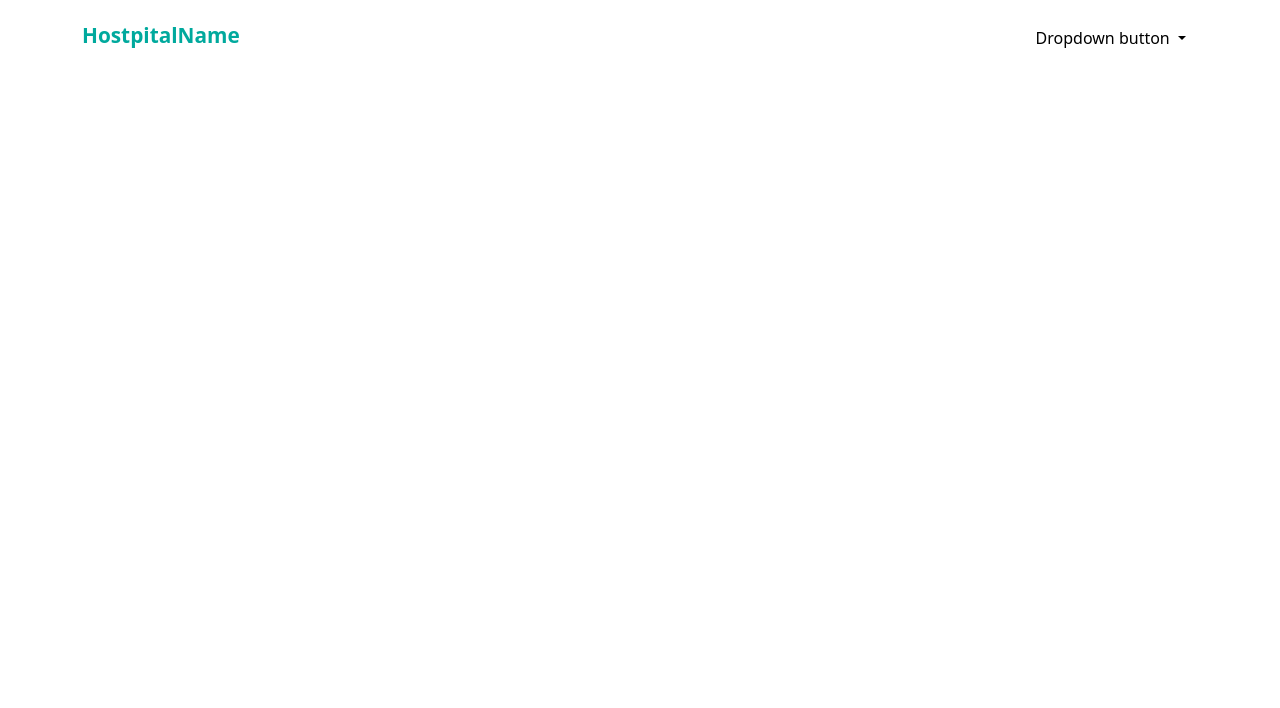
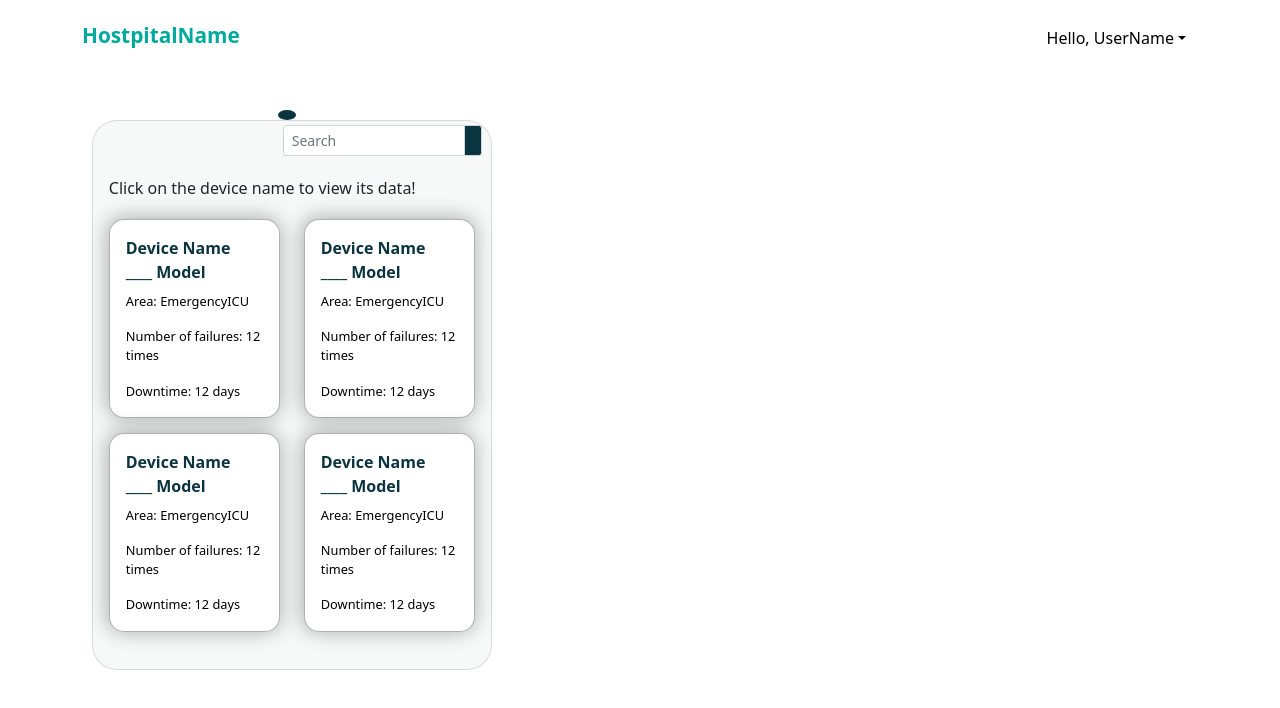
Before and after one commit to BadMemory00/CriticalConditionFrontend, a Vue app: page /#/subuser in a window 1280 px wide. Shown: the top 708 px of the page. Built offline with nearby package versions, Linux system fonts and the light colour scheme.

Commit message:
home page subuser

```diff
--- a/src/components/NavSubuser.vue
+++ b/src/components/NavSubuser.vue
@@ -1,9 +1,9 @@
 <template>
   <div>
-
-      <p class="HName fw-bold">HostpitalName</p>
-
-    <div class="dropdown dDown">
+      <div class="HName text-start">
+      <p class=" fw-bold">HostpitalName</p>
+      </div>
+    <div class="dropdown dDown text-end">
       <button
         class="btn button btn-secondary dropdown-toggle"
         type="button"
@@ -11,13 +11,14 @@
         data-bs-toggle="dropdown"
         aria-expanded="false"
       >
-        Dropdown button
+        Hello, <span>UserName</span>
       </button>
       <ul class="dropdown-menu" aria-labelledby="dropdownMenuButton1">
         <li><a class="dropdown-item Log" href="#"><font-awesome-icon class="icon1" icon="fa-solid fa-right-from-bracket" />LogOut</a></li>
 
       </ul>
     </div>
+
 
   </div>
 </template>
@@ -32,7 +33,7 @@ export default {
 .HName{
   float: left;
   color: #00A99D;
-  /* font-weight: bold; */
+  display: flex;
   font-size: 1.3rem;
 }
 .dDown{
--- a/src/components/SubUserContent.vue
+++ b/src/components/SubUserContent.vue
@@ -0,0 +1,159 @@
+<template>
+  <div class="Content">
+    <div class="row">
+      <div class="col-md-6">
+        <div class="card caard">
+          <form>
+            <button type="submit" class="btn btn-sm add">
+              <font-awesome-icon icon="fa-solid fa-plus" class="icon-2" />
+            </button>
+          </form>
+          <form class="input-group">
+            <div class="input-group input-group-sm w-50 align-end">
+              <input
+                type="search"
+                class="form-control form-control-sm search"
+                placeholder="Search"
+              />
+              <button
+                type="submit"
+                class="btn-search input-group-text text-end"
+              >
+                <font-awesome-icon
+                  icon="fa-solid fa-magnifying-glass"
+                  class="icon-2"
+                />
+              </button>
+            </div>
+          </form>
+           <p class="card-title text-device mx-3 ">Click on the device name to view its data!</p>
+           <div class="card-body">
+               <div class="row">
+                   <div class="col-md-6">
+                       <div class="card card-2">
+                           <div class="card-body">
+                         <div class="card-title color-txt-2 ">Device Name
+                              <font-awesome-icon icon="fa-solid fa-ellipsis-vertical" class="float-end" />
+                         <br>
+                         <span>____ Model</span>
+                        </div><!-- card-title -->
+                        <p class="fw-light card-text card-text-edit">Area: <span>EmergencyICU</span></p>
+                        <p class="fw-light card-text card-text-edit">Number of failures: <span>12 times</span></p>
+                        <p class="fw-light card-text card-text-edit">Downtime: <span>12 days</span></p>
+                        </div><!-- card-body -->
+                       </div><!-- card -->
+                   </div>
+                   <div class="col-md-6">
+                       <div class="card  card-2">
+                           <div class="card-body">
+                         <div class="card-title color-txt-2 ">Device Name
+                              <font-awesome-icon icon="fa-solid fa-ellipsis-vertical" class="float-end" />
+                         <br>
+                         <span>____ Model</span>
+                        </div><!-- card-title -->
+                        <p class="fw-light card-text card-text-edit">Area: <span>EmergencyICU</span></p>
+                        <p class="fw-light card-text card-text-edit">Number of failures: <span>12 times</span></p>
+                        <p class="fw-light card-text card-text-edit">Downtime: <span>12 days</span></p>
+                        </div><!-- card-body -->
+                       </div><!-- card -->
+                   </div>
+               </div>
+               <div class="row">
+                   <div class="col-md-6">
+                       <div class="card card-2">
+                           <div class="card-body">
+                         <div class="card-title color-txt-2">Device Name
+                              <font-awesome-icon icon="fa-solid fa-ellipsis-vertical" class="float-end" />
+                         <br>
+                         <span>____ Model</span>
+                        </div><!-- card-title -->
+                        <p class="fw-light card-text card-text-edit">Area: <span>EmergencyICU</span></p>
+                        <p class="fw-light card-text card-text-edit">Number of failures: <span>12 times</span></p>
+                        <p class="fw-light card-text card-text-edit">Downtime: <span>12 days</span></p>
+                        </div><!-- card-body -->
+                       </div><!-- card -->
+                   </div>
+                   <div class="col-md-6">
+                       <div class="card card-2">
+                           <div class="card-body ">
+                         <div class="card-title color-txt-2">Device Name
+                              <font-awesome-icon icon="fa-solid fa-ellipsis-vertical" class="float-end" />
+                         <br>
+                         <span>____ Model</span>
+                        </div><!-- card-title -->
+                        <p class="fw-light card-text card-text-edit">Area: <span>EmergencyICU</span></p>
+                        <p class="fw-light card-text card-text-edit">Number of failures: <span>12 times</span></p>
+                        <p class="fw-light card-text card-text-edit">Downtime: <span>12 days</span></p>
+                        </div><!-- card-body -->
+                       </div><!-- card -->
+                   </div>
+               </div>
+           </div>
+        </div>
+      </div>
+    </div>
+  </div>
+</template>
+
+<script>
+export default {
+  name: "SubUsercontent",
+};
+</script>
+
+<style>
+.add {
+  background-color: #0a3440;
+  margin-left: 185px;
+  position: relative;
+  top: -15px;
+  margin-bottom: 10px;
+  border-radius: 50%;
+}
+.align-end {
+  margin-left: 190px;
+  top: -20px;
+}
+.text-device{
+    font-weight: 400;
+
+}
+.btn-search {
+  background-color: #0a3440;
+
+}
+.icon-2 {
+  color: white;
+  opacity: 0.85;
+}
+.caard {
+  background-color: #f7f9f8;
+  width: 400px;
+  height: 550px;
+  border-radius: 25px;
+  /* height: 400px; */
+}
+.card-2{
+    border-radius: 15px;
+    border: 1px solid rgba(0, 0, 0, .3);
+    color: black;
+    box-shadow: -1px -1px 20px 1px rgba(0, 0, 0, .3);
+    margin-top: 15px;
+    font-size: .8;
+    position: relative;
+    top: -20px;
+
+
+}
+.card-text-edit{
+    font-size: .8rem;
+}
+.color-txt{
+    color: #00A99D;
+}
+.color-txt-2{
+    color: #0a3440;
+    font-weight: 700;
+
+}
+</style>
--- a/src/views/SubuserHomeView.vue
+++ b/src/views/SubuserHomeView.vue
@@ -1,15 +1,39 @@
 <template>
-  <div class="">
-    <NavSubuser/>
+  <div class="pos-1">
+    <div>
+      <NavSubuser class="pos-2" />
+
+    </div>
+    <div>
+      <SubUsercontent class="pos-3" />
+    </div>
+
   </div>
 </template>
 
 <script>
-import NavSubuser from '@/components/NavSubuser.vue'
+import NavSubuser from '@/components/NavSubuser.vue';
+import SubUsercontent from '@/components/SubUserContent.vue';
+
 export default {
   components:{
     NavSubuser,
+    SubUsercontent,
 
   }
 }
 </script>
+
+<style>
+.pos-1{
+  position: relative;
+}
+.pos-2{
+  position: relative;
+}
+.pos-3{
+  position: relative;
+  top: 100px;
+  left: -160px;
+}
+</style>
```
